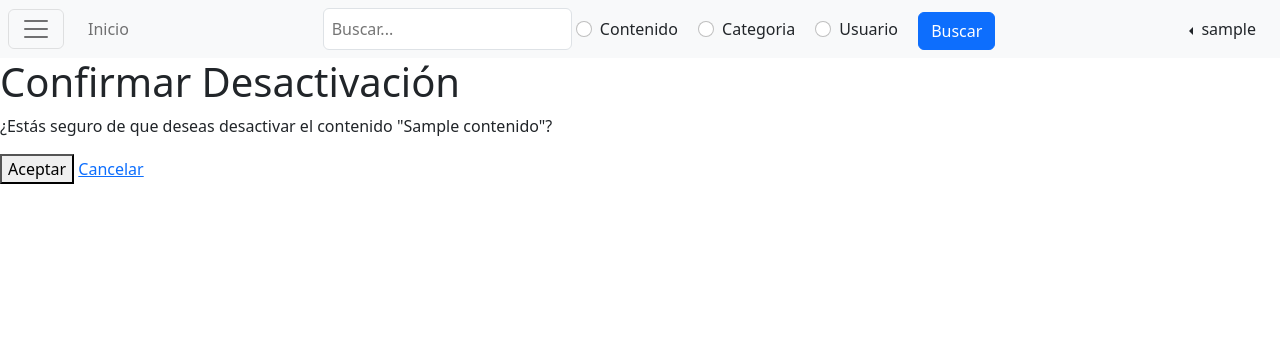
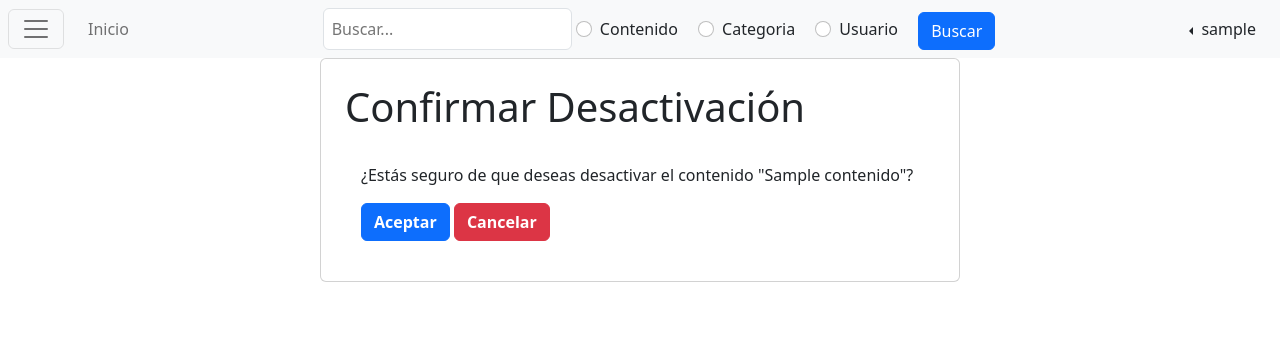
Before and after one commit to FranciscoCaba/cms-is2, a Django app: page /contenido/contenido/1/desactivar/ in a window 1280 px wide. Shown: the top 358 px of the page. Run offline with Django 4.2, Linux system fonts and the light colour scheme; a user stored in the database is signed in; tables that the repository leaves empty hold one stand-in row (values such as "Sample post"); some libraries are stand-ins or nearby versions.

Commit message:
Mejora de estilo de confirmacion de desactivacion

```diff
--- a/contenido/templates/contenido/confirmar_desactivacion.html
+++ b/contenido/templates/contenido/confirmar_desactivacion.html
@@ -1,12 +1,18 @@
 {% extends "base.html" %}
 {%block titulo%}Confirmar desactivacion{% endblock %}
 {% block contenido %}
-<h1>Confirmar Desactivación</h1>
-<p>¿Estás seguro de que deseas desactivar el contenido "{{ contenido.titulo }}"?</p>
+<div class="card px-4 py-4 w-50 mx-auto">
+    <div class="card-title">
+        <h1>Confirmar Desactivación</h1>
+    </div>
+    <div class="card-body">
+        <p>¿Estás seguro de que deseas desactivar el contenido "{{ contenido.titulo }}"?</p>
 
-<form method="post" action="{% url 'confirmar_desactivacion' pk=contenido.id %}">
-    {% csrf_token %}
-    <button type="submit">Aceptar</button>
-    <a href="{% url 'detalle_contenido' pk=contenido.id %}">Cancelar</a>
-</form>
+        <form method="post" action="{% url 'confirmar_desactivacion' pk=contenido.id %}">
+            {% csrf_token %}
+            <button class="btn btn-primary fw-bold" type="submit">Aceptar</button>
+            <button class="btn btn-danger"><a class="text-white text-decoration-none fw-bold" href="{% url 'detalle_contenido' pk=contenido.id %}">Cancelar</a></button>
+        </form>
+    </div>
+</div>
 {% endblock %}
```
